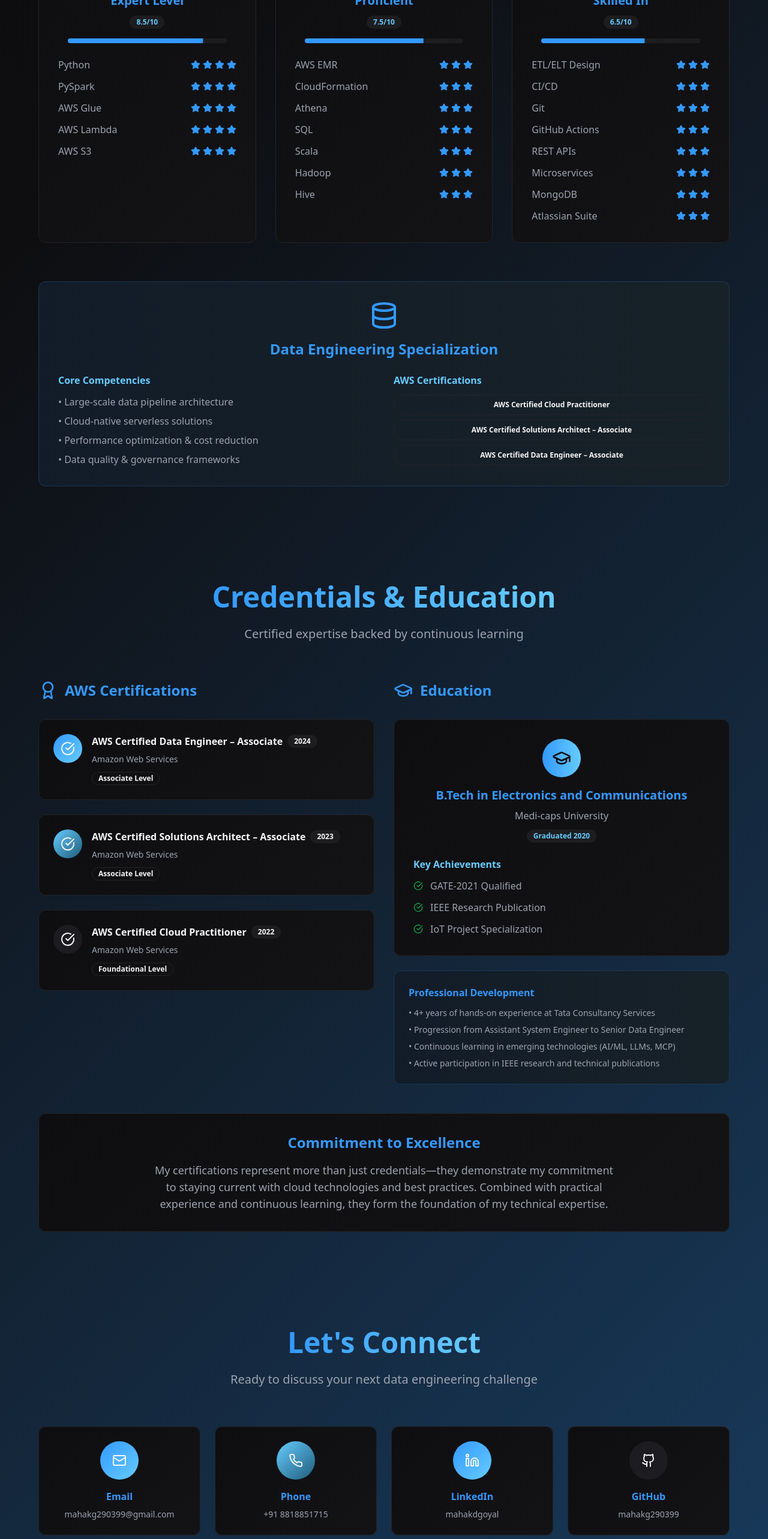
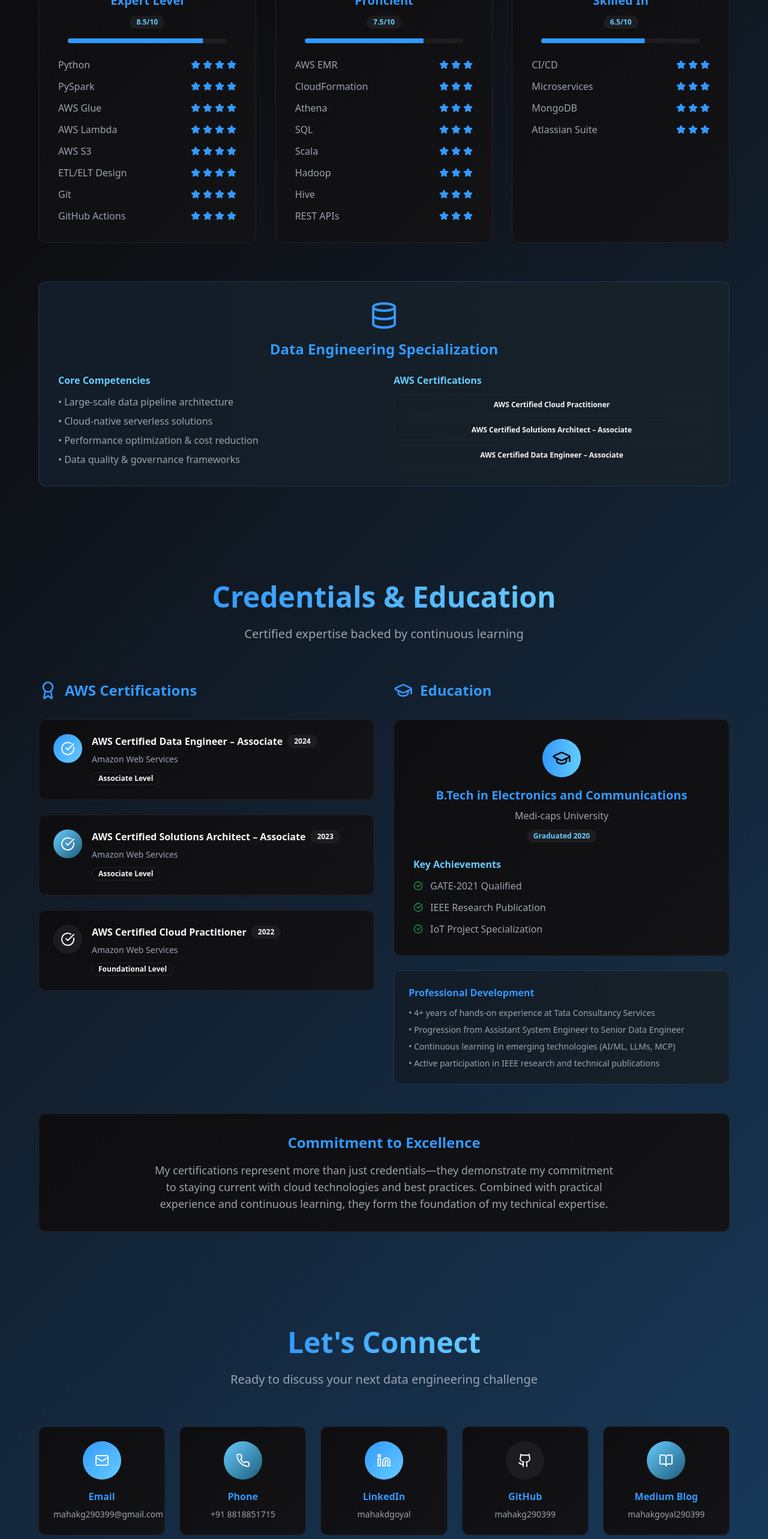
Before and after one commit to mahakg290399/mahakgoyal, a React (Vite) app: page / in a window 1280 px wide. Shown: the part 3560-6126 px from the top of the page at 60% size. Built offline with nearby package versions, Linux system fonts and the light colour scheme; the HTML template or start-up script is replaced by a standard one.

Commit message:
Refactor: Update Tech Stack Section

```diff
--- a/src/components/portfolio/ContactSection.tsx
+++ b/src/components/portfolio/ContactSection.tsx
@@ -1,6 +1,6 @@
 import { Button } from "@/components/ui/button";
 import { Card } from "@/components/ui/card";
-import { Mail, Phone, Linkedin, Github, MessageCircle } from "lucide-react";
+import { Mail, Phone, Linkedin, Github, MessageCircle, BookOpen } from "lucide-react";
 
 export const ContactSection = () => {
   const contactInfo = [
@@ -31,6 +31,13 @@ export const ContactSection = () => {
       value: "mahakg290399",
       href: "https://github.com/mahakg290399",
       color: "skill-skilled"
+    },
+    {
+      icon: <BookOpen className="w-6 h-6" />,
+      label: "Medium Blog",
+      value: "mahakgoyal290399",
+      href: "https://medium.com/@mahakgoyal290399",
+      color: "skill-proficient"
     }
   ];
 
@@ -48,7 +55,7 @@ export const ContactSection = () => {
           </p>
         </div>
 
-        <div className="grid md:grid-cols-2 lg:grid-cols-4 gap-6 mb-12">
+        <div className="grid md:grid-cols-2 lg:grid-cols-5 gap-6 mb-12">
           {contactInfo.map((contact, index) => (
             <Card key={index} className="card-hover p-6 text-center group">
               <a
--- a/src/components/portfolio/TechStackSection.tsx
+++ b/src/components/portfolio/TechStackSection.tsx
@@ -10,7 +10,7 @@ export const TechStackSection = () => {
       icon: <Star className="w-6 h-6" />,
       level: "8.5/10",
       color: "skill-expert",
-      skills: ["Python", "PySpark", "AWS Glue", "AWS Lambda", "AWS S3"],
+      skills: ["Python", "PySpark", "AWS Glue", "AWS Lambda", "AWS S3", "ETL/ELT Design", "Git", "GitHub Actions"],
       progress: 85
     },
     {
@@ -18,7 +18,7 @@ export const TechStackSection = () => {
       icon: <Cloud className="w-6 h-6" />,
       level: "7.5/10",
       color: "skill-proficient",
-      skills: ["AWS EMR", "CloudFormation", "Athena", "SQL", "Scala", "Hadoop", "Hive"],
+      skills: ["AWS EMR", "CloudFormation", "Athena", "SQL", "Scala", "Hadoop", "Hive", "REST APIs"],
       progress: 75
     },
     {
@@ -26,7 +26,7 @@ export const TechStackSection = () => {
       icon: <Code className="w-6 h-6" />,
       level: "6.5/10",
       color: "skill-skilled",
-      skills: ["ETL/ELT Design", "CI/CD", "Git", "GitHub Actions", "REST APIs", "Microservices", "MongoDB", "Atlassian Suite"],
+      skills: ["CI/CD", "Microservices", "MongoDB", "Atlassian Suite"],
       progress: 65
     }
   ];
```
